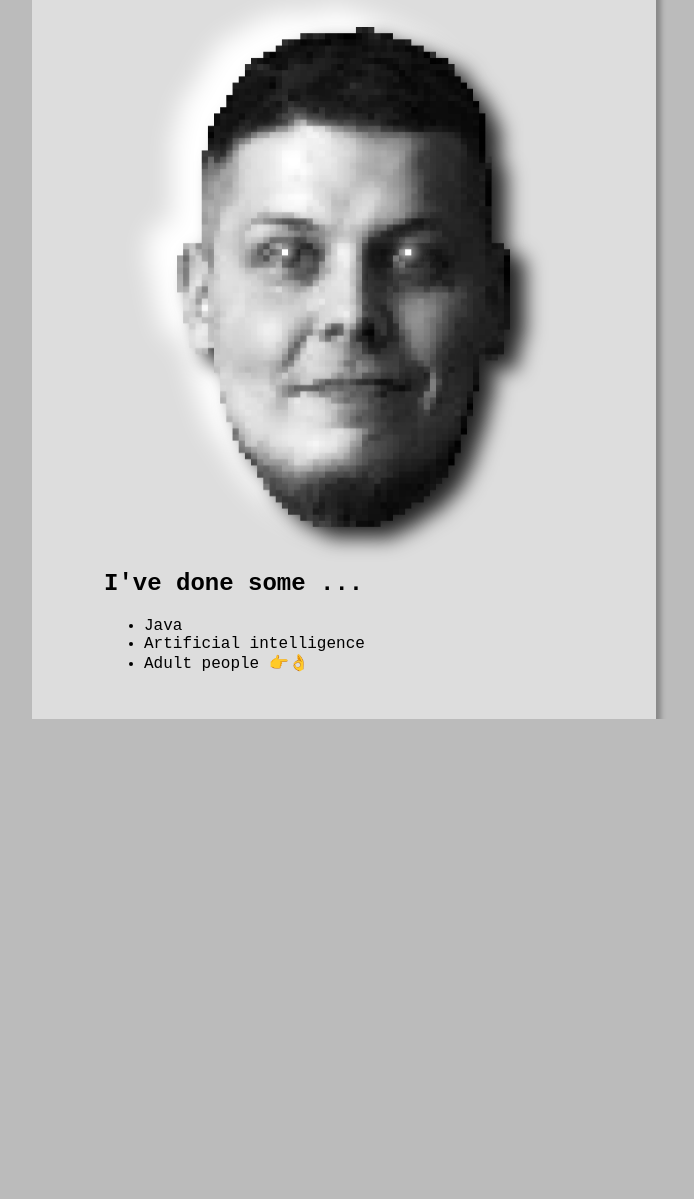
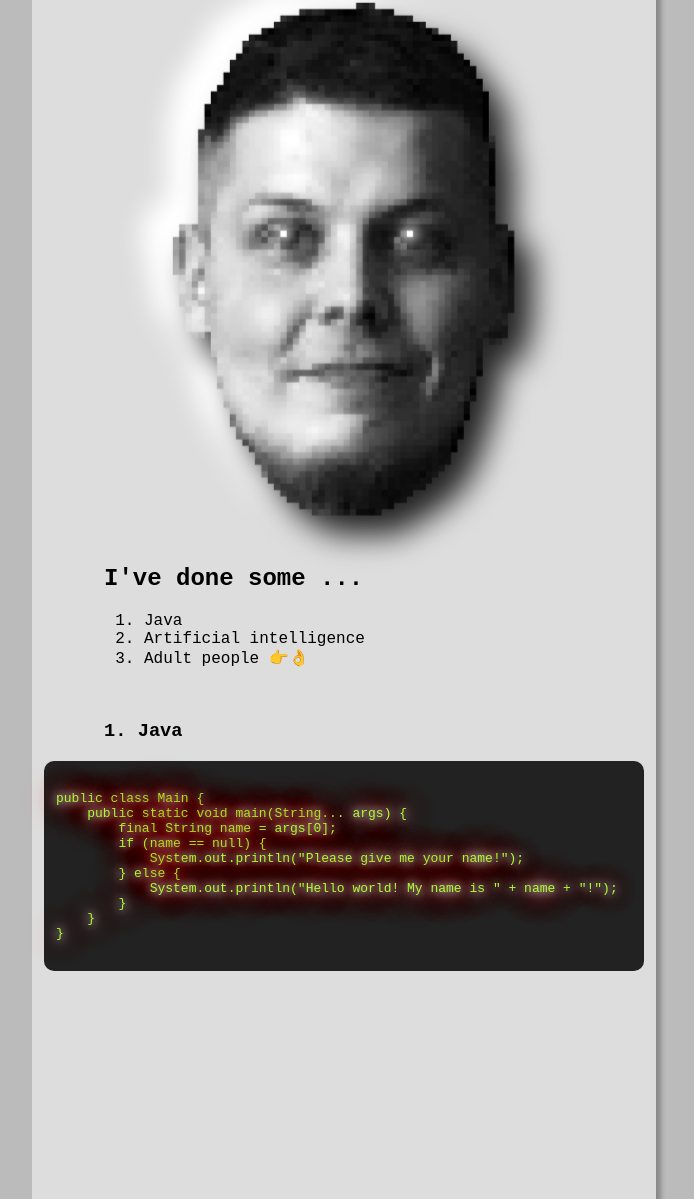
Before and after one commit to NikoMustonen/html-portfolio, a plain HTML site: page index.html in a window 1280 px wide. Shown: the part 101-1300 px from the top of the page, without its empty margins (296-990 px from the left). Before the commit the page ends 820 px from the top, so only its background shows below. Drawn offline with nearby package versions, Linux system fonts and the light colour scheme.

Commit message:
Add Java

```diff
--- a/index.html
+++ b/index.html
@@ -6,32 +6,71 @@
   <link rel="icon" type="image/x-icon" href="./img.ico">
   <title>Niko's Portfolio</title>
   <link rel="stylesheet" href="./styles.css"/>
+
+  <script src="http://ajax.googleapis.com/ajax/libs/jquery/1.9.1/jquery.min.js"></script>
 </head>
 
 <body>
+
+  <div class="image-container">
+    <img src="./img.png" height="500px" />
+  </div>
+
+  <script>
+    $(window).scroll(function() {
+      const s = $(window).scrollTop();
+      const blur = Math.min(10, s / 50);
+
+      const opacity = Math.max(.2, 1.0 - s / 500);
+      console.log(blur);
+      const imageContainer = $('.image-container');
+      imageContainer.css({
+        'opacity': opacity,
+        'filter': 'blur(' + blur + 'px)',
+        '-webkit-filter': 'blur(' + blur + 'px)',
+      });
+    });
+  </script>
 
   <br/>
   <div class="main-container">
 
     <h1>Niko's Portfolio</h1>
     <br/>
-
-    <div style="width: 100%; text-align: center; display: block;">
-      <img src="./img.png" height="500px" />
-    </div>
+    <div style="width: 100%; height: 500px;"></div>
     <br/>
 
     <div style="margin-left: 10%;">
       <h2>I've done some ...</h2>
 
-      <ul>
+      <ol>
         <li>Java</li>
         <li>Artificial intelligence</li>
         <li>Adult people 👉👌</li>
-      </ul>
+      </ol>
+
+      <br/>
+      <h3>1. Java</h3>
     </div>
 
+    <code>
+
+public class Main {
+    public static void main(String... args) {
+        final String name = args[0];
+        if (name == null) {
+            System.out.println("Please give me your name!");
+        } else {
+            System.out.println("Hello world! My name is " + name + "!");
+        }
+    }
+}
+
+    </code>
+
     <br/>
+    <div style="height: 500px;"></div>
   </div>
+
 </body>
 </html>
--- a/styles.css
+++ b/styles.css
@@ -7,7 +7,6 @@ body {
 
 .main-container {
   display: block;
-  position: relative;
   margin-left: auto;
   margin-right: auto;
   width: 90%;
@@ -15,8 +14,6 @@ body {
   padding: 12px;
   background-color: #DDD;
   box-shadow: 5px 5px 5px #888;
-  perspective: 1000;
-  -webkit-perspective: 1000;
 }
 
 h1 {
@@ -42,8 +39,27 @@ h1 {
 	}
 }
 
+.image-container {
+  width: 100%;
+  position: fixed;
+  display: block;
+  text-align: center;
+  z-index: 1;
+  margin-top: 110px;
+}
+
 img {
-
-  transform: translateZ(0px);
 	animation: float 2.5s ease-in-out infinite;
 }
+
+code {
+  display: block;
+  white-space: pre-wrap;
+  color: greenyellow;
+  background-color: #222;
+  border-radius: 10px;
+  padding-left: 2%;
+  padding-right: 2%;
+  text-shadow: 0 0 8px #eee, 0 0 15px #eee, 0 0 25px red, 0 0 30px red, 0 0 45px red, 0 0 60px red;
+  z-index: 2;
+}
```
